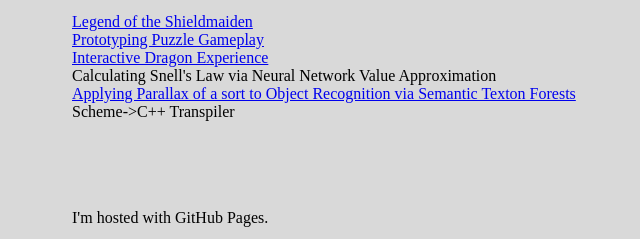
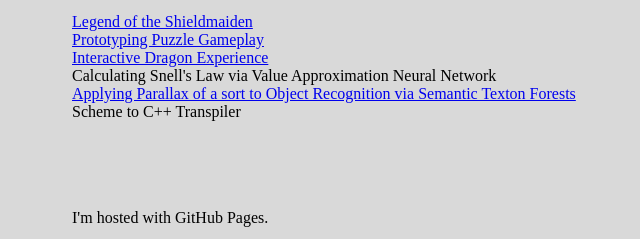
Before and after one commit to e102y/e102y.github.io, a plain HTML site: page index.html in a window 1280 px wide. Shown: the part 254-493 px from the top of the page, 0-640 px from the left. Drawn offline with Linux system fonts and the light colour scheme.

Commit message:
fixed a typo

```diff
--- a/index.html
+++ b/index.html
@@ -19,11 +19,11 @@
   <br/>
   <a href="https://github.com/e102y/CS-470-Sp19-Dragon-Game">Interactive Dragon Experience</a>
   <br/>
-  <a>Calculating Snell's Law via Neural Network Value Approximation</a>
+  <a>Calculating Snell's Law via Value Approximation Neural Network</a>
   <br/>
   <a href="https://github.com/e102y/ObjectDetectionFinalProject">Applying Parallax of a sort to Object Recognition via Semantic Texton Forests</a>
   <br/>
-  <a>Scheme->C++ Transpiler</a>
+  <a>Scheme to C++ Transpiler</a>
   <br/>
   <br/>
   <br/>
```
